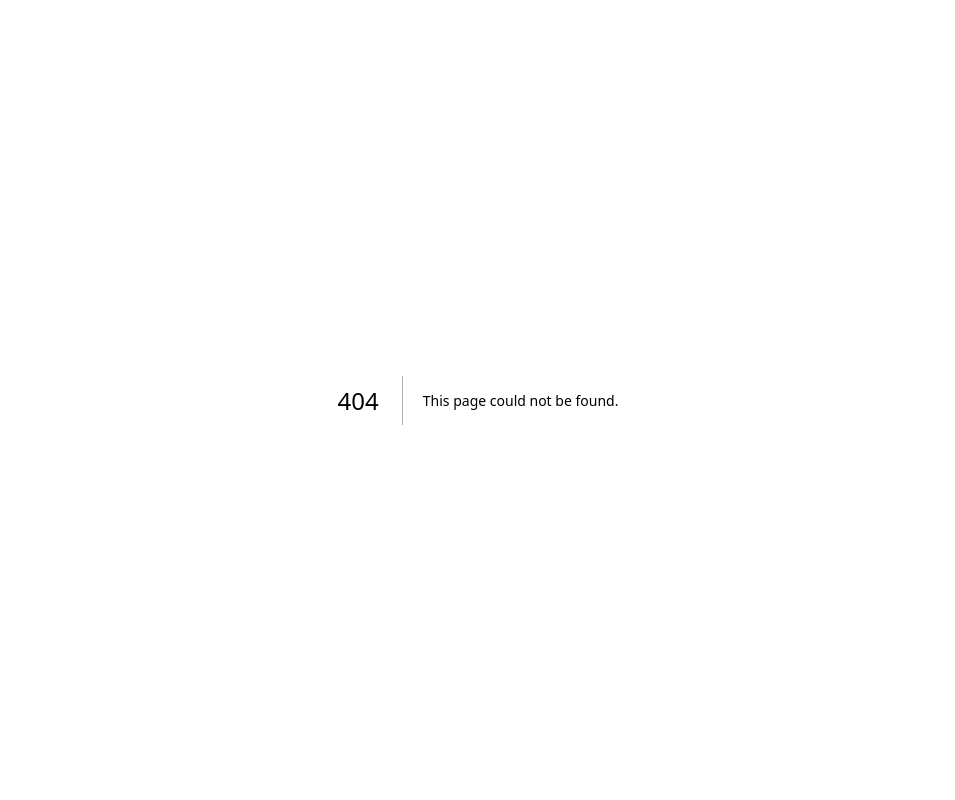
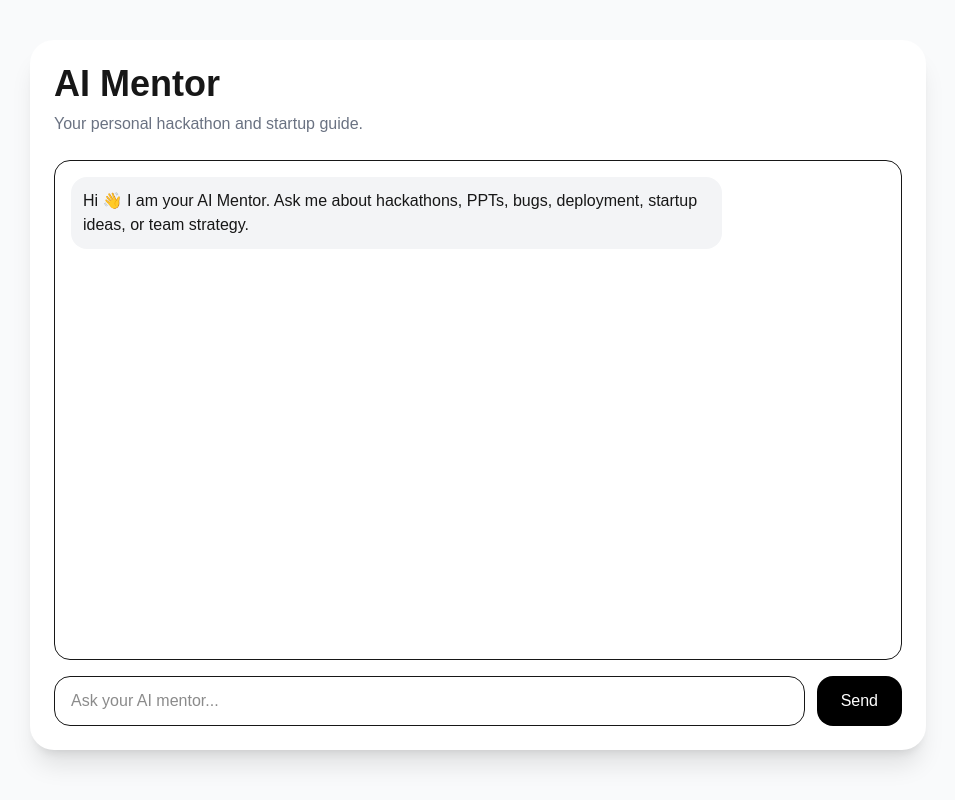
Before and after one commit to Sheran2004/SkillBridge-AI, a Next.js app: page /ai-mentor in a window 1280 px wide. Before the commit this address had no page. Shown: the whole page, without its empty margins (162-1117 px from the left). Built offline with nearby package versions, Linux system fonts and the light colour scheme.

Commit message:
add ai mentor route

```diff
--- /dev/null
+++ b/app/ai-mentor/page.tsx
@@ -0,0 +1,116 @@
+"use client";
+
+import { useState } from "react";
+
+type Message = {
+  role: "user" | "assistant";
+  text: string;
+};
+
+export default function AIMentorPage() {
+  const [input, setInput] = useState("");
+  const [loading, setLoading] = useState(false);
+
+  const [messages, setMessages] = useState<Message[]>([
+    {
+      role: "assistant",
+      text: "Hi 👋 I am your AI Mentor. Ask me about hackathons, PPTs, bugs, deployment, startup ideas, or team strategy.",
+    },
+  ]);
+
+  const handleSend = async () => {
+    if (!input.trim() || loading) return;
+
+    const currentInput = input;
+
+    const userMsg: Message = {
+      role: "user",
+      text: currentInput,
+    };
+
+    setMessages((prev) => [...prev, userMsg]);
+    setInput("");
+    setLoading(true);
+
+    try {
+      const res = await fetch("/api/mentor", {
+        method: "POST",
+        headers: {
+          "Content-Type": "application/json",
+        },
+        body: JSON.stringify({
+          message: currentInput,
+        }),
+      });
+
+      const data = await res.json();
+
+      setMessages((prev) => [
+        ...prev,
+        {
+          role: "assistant",
+          text: data.reply || "No response from AI mentor",
+        },
+      ]);
+    } catch (error) {
+      setMessages((prev) => [
+        ...prev,
+        {
+          role: "assistant",
+          text: "Something went wrong while contacting AI mentor.",
+        },
+      ]);
+    } finally {
+      setLoading(false);
+    }
+  };
+
+  return (
+    <main className="min-h-screen bg-gray-50 px-4 py-10">
+      <div className="max-w-4xl mx-auto bg-white rounded-3xl shadow-xl p-6">
+        <h1 className="text-4xl font-bold">AI Mentor</h1>
+        <p className="text-gray-500 mt-2">
+          Your personal hackathon and startup guide.
+        </p>
+
+        <div className="mt-6 h-[500px] overflow-y-auto space-y-4 border rounded-2xl p-4">
+          {messages.map((msg, i) => (
+            <div
+              key={i}
+              className={`p-3 rounded-2xl max-w-[80%] ${
+                msg.role === "user"
+                  ? "ml-auto bg-black text-white"
+                  : "bg-gray-100"
+              }`}
+            >
+              {msg.text}
+            </div>
+          ))}
+
+          {loading && (
+            <div className="bg-gray-100 rounded-2xl p-3 max-w-[80%]">
+              AI is thinking...
+            </div>
+          )}
+        </div>
+
+        <div className="mt-4 flex gap-3">
+          <input
+            value={input}
+            onChange={(e) => setInput(e.target.value)}
+            placeholder="Ask your AI mentor..."
+            className="flex-1 border rounded-2xl px-4 py-3"
+            onKeyDown={(e) => e.key === "Enter" && handleSend()}
+          />
+          <button
+            onClick={handleSend}
+            disabled={loading}
+            className="bg-black text-white px-6 rounded-2xl disabled:opacity-50"
+          >
+            {loading ? "..." : "Send"}
+          </button>
+        </div>
+      </div>
+    </main>
+  );
+}
--- /dev/null
+++ b/app/api/mentor/route.ts
@@ -0,0 +1,35 @@
+import { NextResponse } from "next/server";
+
+export async function POST(req: Request) {
+  const { message } = await req.json();
+
+  const apiKey = process.env.OPENAI_API_KEY;
+
+  const response = await fetch("https://api.openai.com/v1/chat/completions", {
+    method: "POST",
+    headers: {
+      "Content-Type": "application/json",
+      Authorization: `Bearer ${apiKey}`,
+    },
+    body: JSON.stringify({
+      model: "gpt-4o-mini",
+      messages: [
+        {
+          role: "system",
+          content:
+            "You are an expert hackathon AI mentor. Help with projects, PPT, debugging, startup ideas, and deployment.",
+        },
+        {
+          role: "user",
+          content: message,
+        },
+      ],
+    }),
+  });
+
+  const data = await response.json();
+
+  return NextResponse.json({
+    reply: data.choices?.[0]?.message?.content || "No response",
+  });
+}
```
